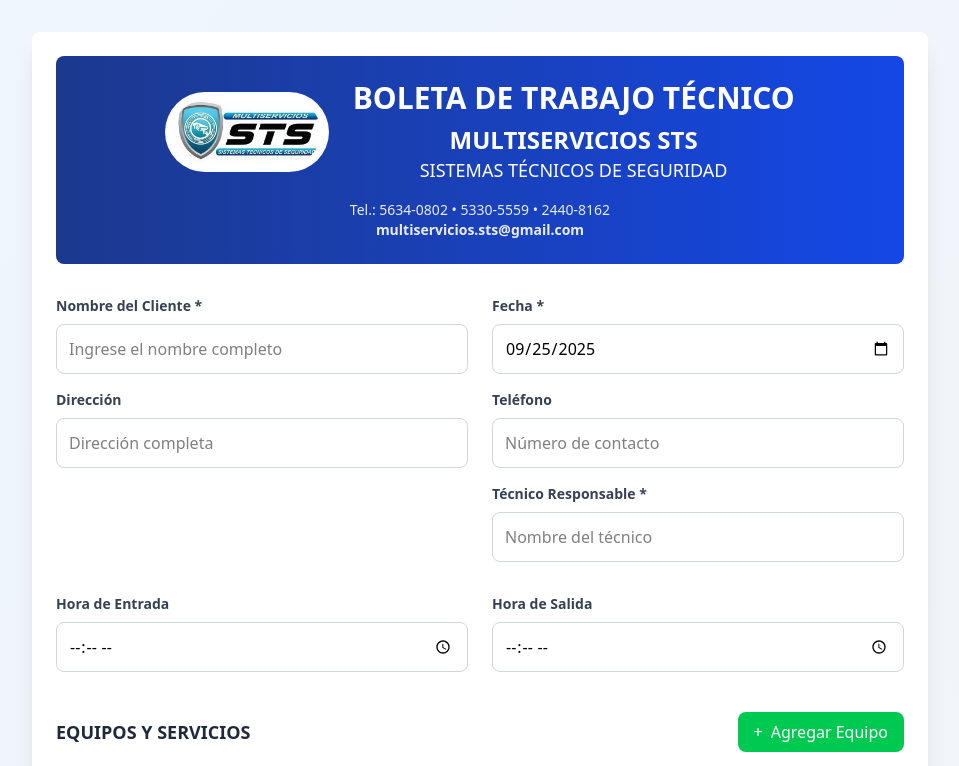
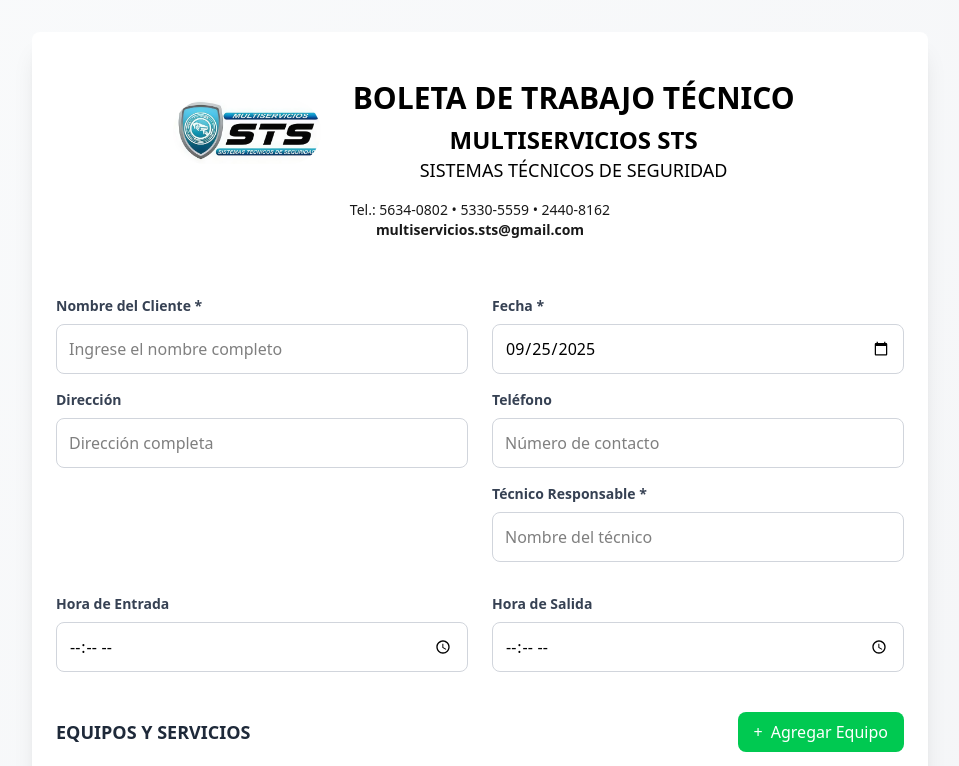
Before and after one commit to CristiaRosas/Boletas-de-trabajos-Multiservicios, a React (Vite) app: page / in a window 1280 px wide. Shown: the top 766 px of the page, without its empty margins (160-1119 px from the left). Built offline with nearby package versions, Linux system fonts and the light colour scheme.

Commit message:
cambio color

```diff
--- a/src/components/LogoMultis.jsx
+++ b/src/components/LogoMultis.jsx
@@ -16,7 +16,7 @@
       />
       <div className="text-center">
         <div className="font-bold text-xs">MULTISERVICIOS</div>
-        <div className="text-xs">S15</div>
+        <div className="text-xs">STS</div>
         <div className="text-xs">SISTEMAS TÉCNICOS DE SEGURIDAD</div>
       </div>
     </div>
--- a/src/pages/InformeControl.jsx
+++ b/src/pages/InformeControl.jsx
@@ -413,11 +413,11 @@
   };
 
   return (
-    <div className="min-h-screen bg-gradient-to-br from-blue-50 to-gray-100 py-8">
+    <div className="min-h-screen bg-gradient-to-br from-gray-50 to-gray-100 py-8">
       <div className="container mx-auto p-6 bg-white rounded-lg shadow-xl max-w-4xl">
 
         {/* Encabezado mejorado */}
-        <div className="text-center mb-8 p-6 bg-gradient-to-r from-blue-900 to-blue-700 text-white rounded-lg">
+        <div className="text-center mb-8 p-6 bg-gradient-to-r from-white-900 to-white-700 text-black rounded-lg">
           <div className="flex items-center justify-center mb-4">
             <img
               src={LogoMultis}
```
